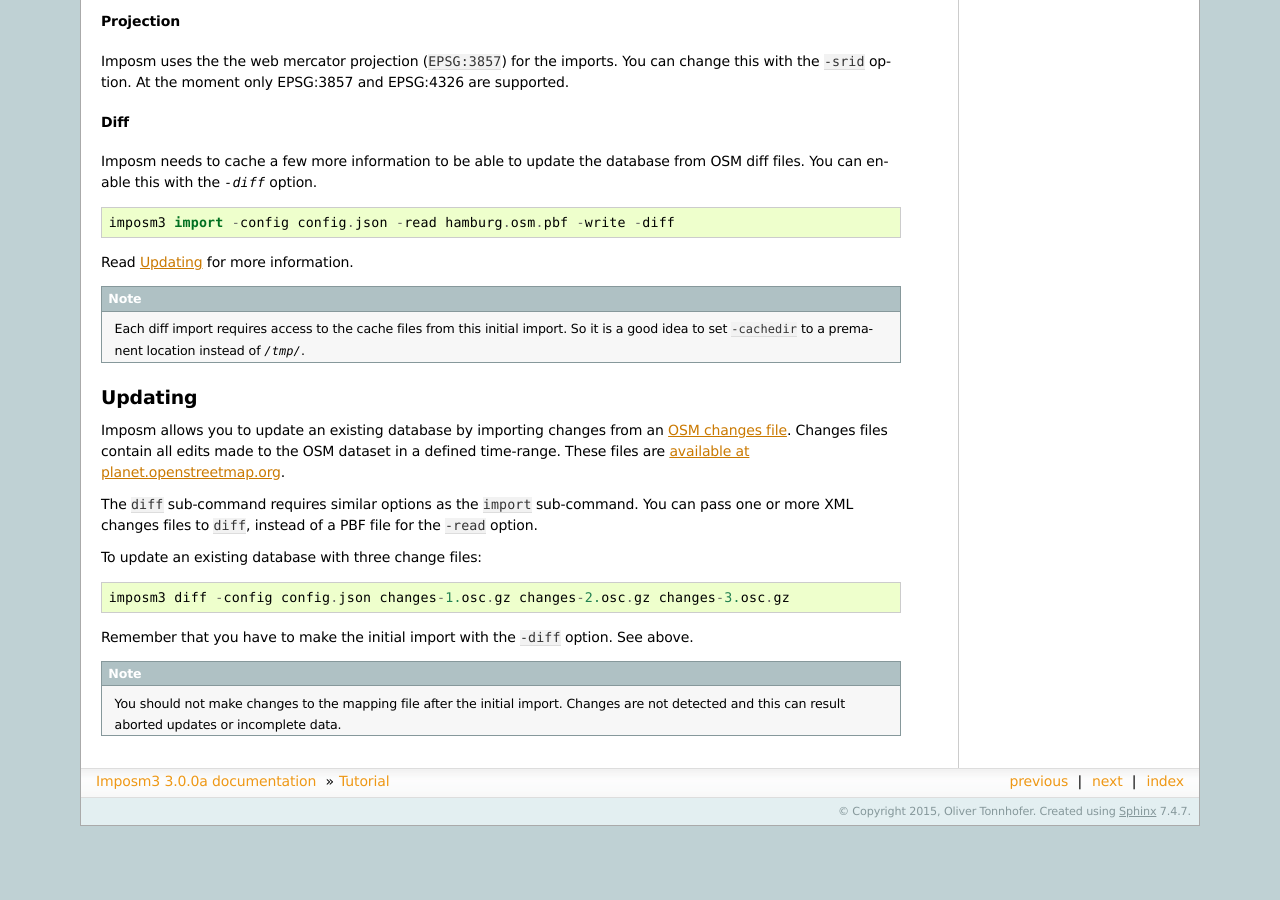
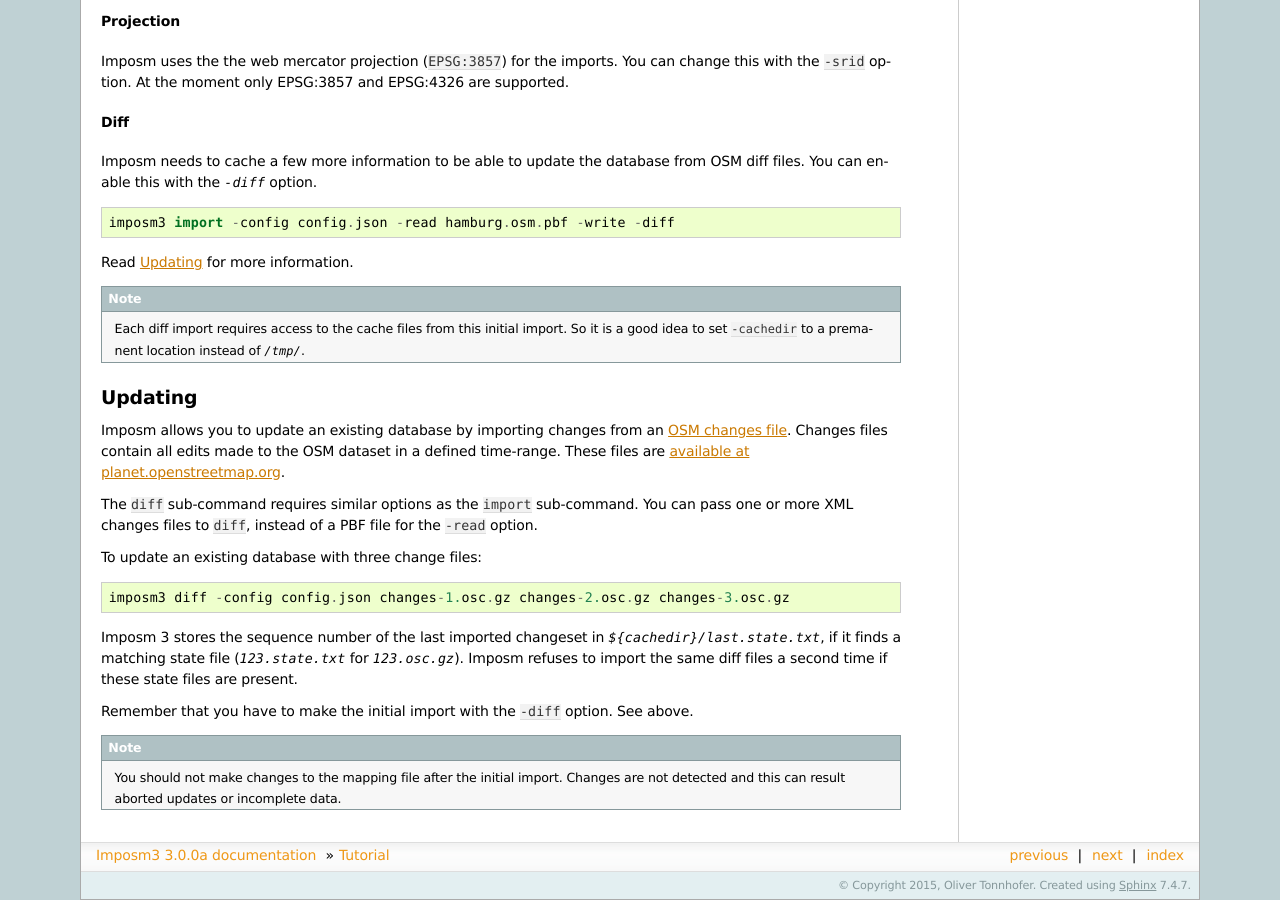
Before and after one commit to omniscale/imposm3, a Sphinx documentation site: the page built from docs/tutorial.rst, in a window 1280 px wide and 900 px high, scrolled down 3376 px. Built offline with Sphinx 7.4.7, drawn with Linux system fonts in a browser that asks for light colours; before the commit the page ends 4202 px from its top, so only the background shows below that.

Commit message:
diff: document last.state.txt (closes #79)

```diff
--- a/docs/tutorial.rst
+++ b/docs/tutorial.rst
@@ -209,6 +209,8 @@
 
   imposm3 diff -config config.json changes-1.osc.gz changes-2.osc.gz changes-3.osc.gz
 
+Imposm 3 stores the sequence number of the last imported changeset in `${cachedir}/last.state.txt`, if it finds a matching state file (`123.state.txt` for `123.osc.gz`). Imposm refuses to import the same diff files a second time if these state files are present.
+
 Remember that you have to make the initial import with the ``-diff`` option. See above.
 
 .. note:: You should not make changes to the mapping file after the initial import. Changes are not detected and this can result aborted updates or incomplete data.
```
